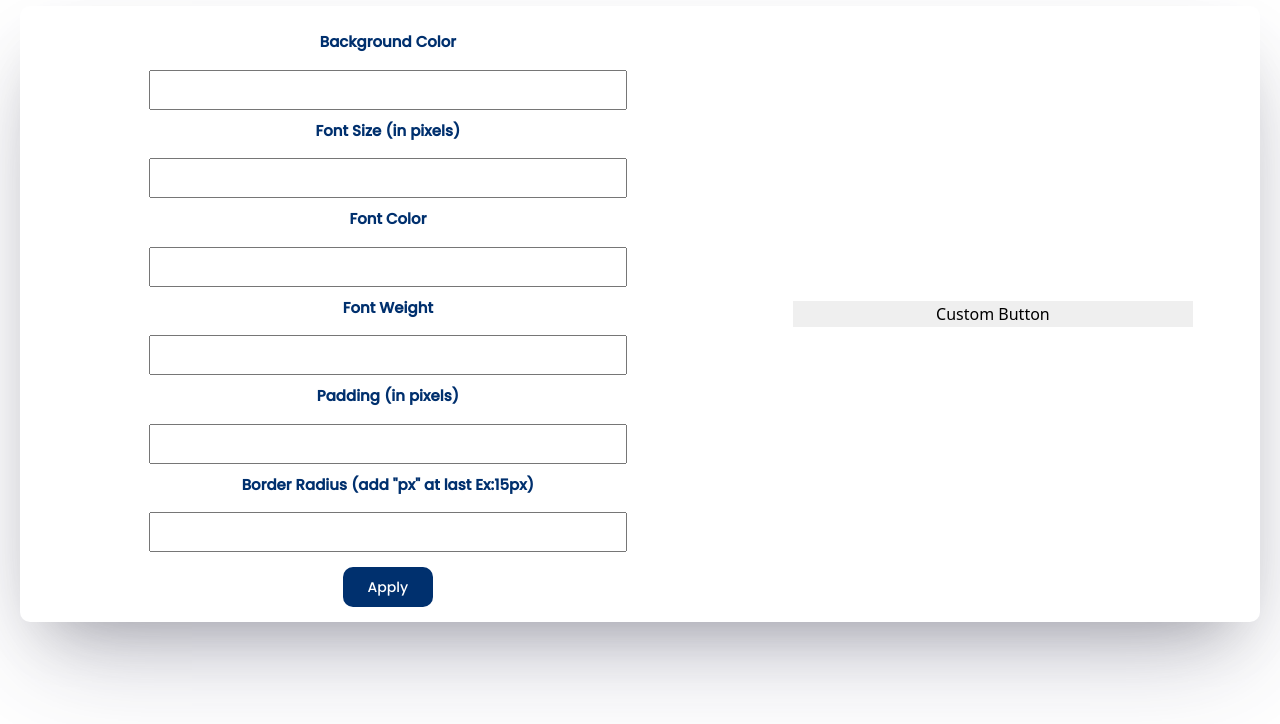
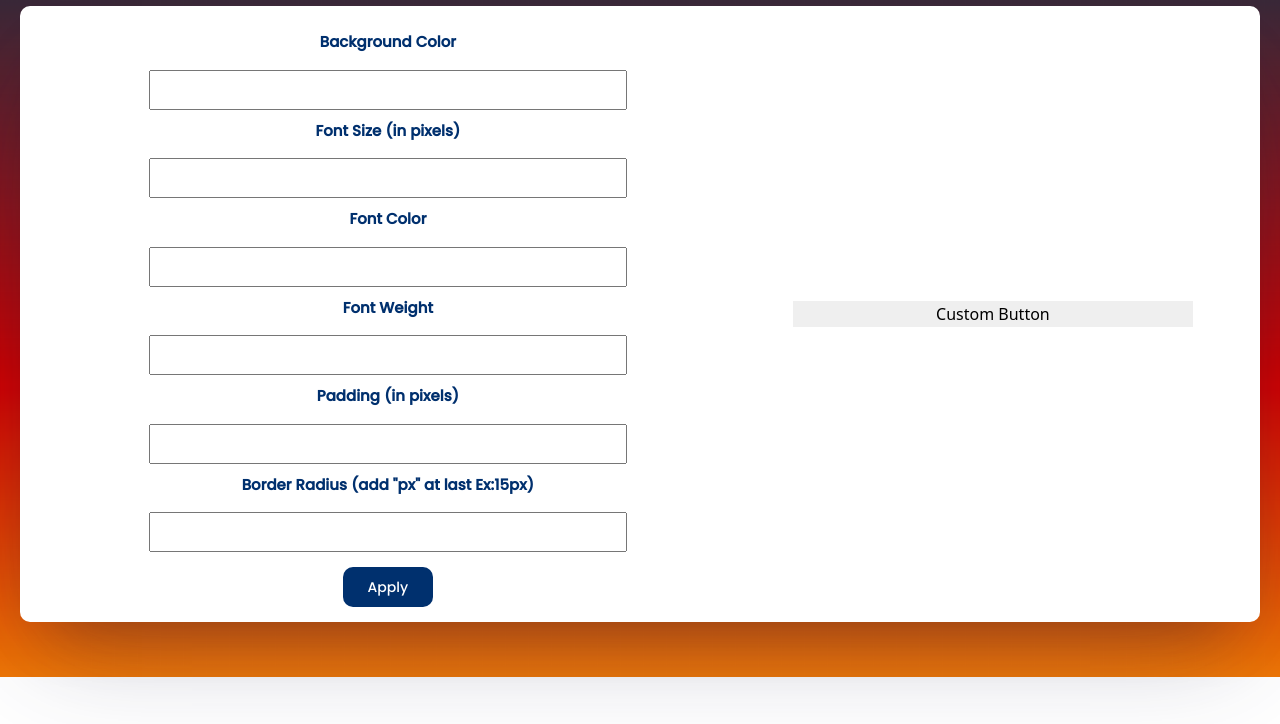
Before and after one commit to yaswanthbb/Custom-Buttonmaker-responsive, a plain HTML site: page index.html in a window 1280 px wide. Shown: the part 76-800 px from the top of the page. Drawn offline with nearby package versions, Linux system fonts and the light colour scheme; a web font is replaced by a local one.

Commit message:
Update styles.css

```diff
--- a/styles.css
+++ b/styles.css
@@ -7,7 +7,7 @@ body{
     margin: 0;
 }
 .bg-container {
-    background-image: url("gradient1.png");
+    background-image: url("gradient.png");
     padding-bottom: 35px;
     padding-top: 20px;
     background-size: cover;
```
